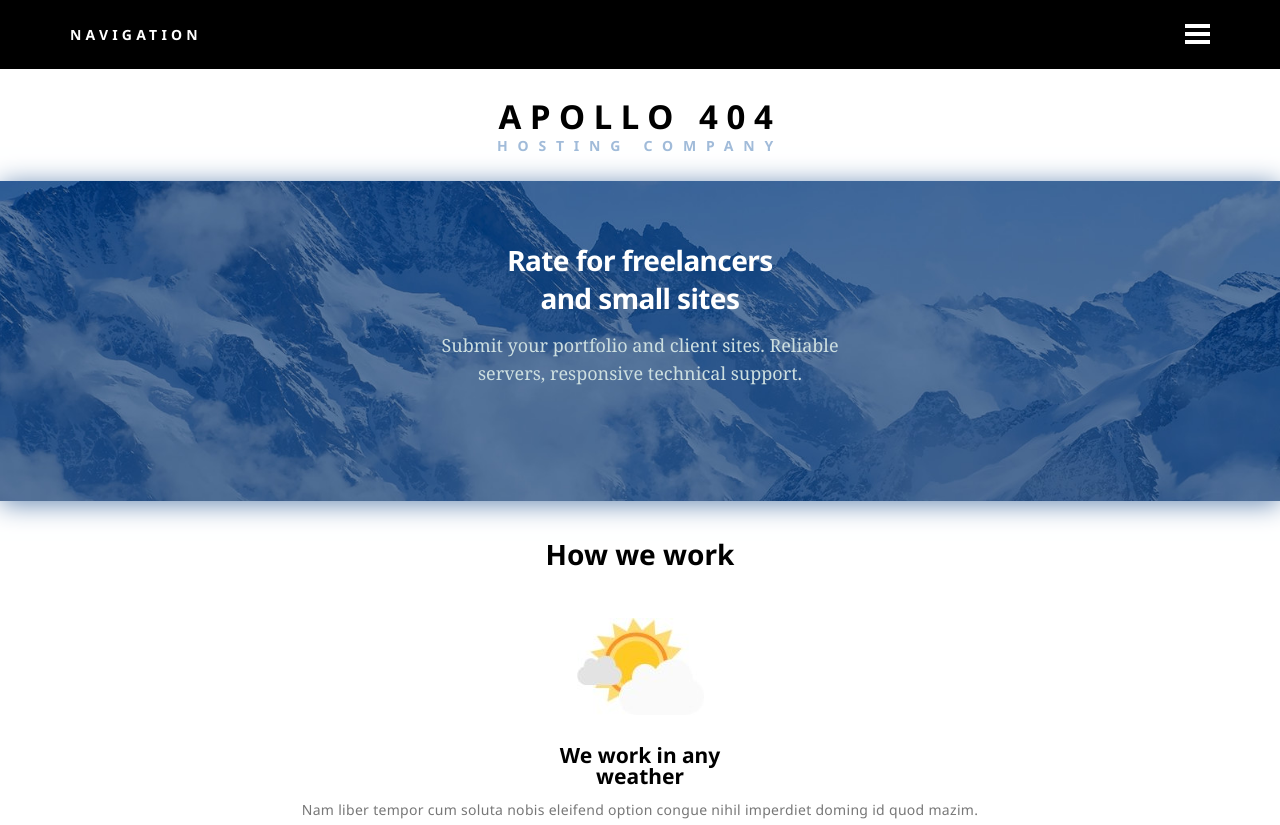
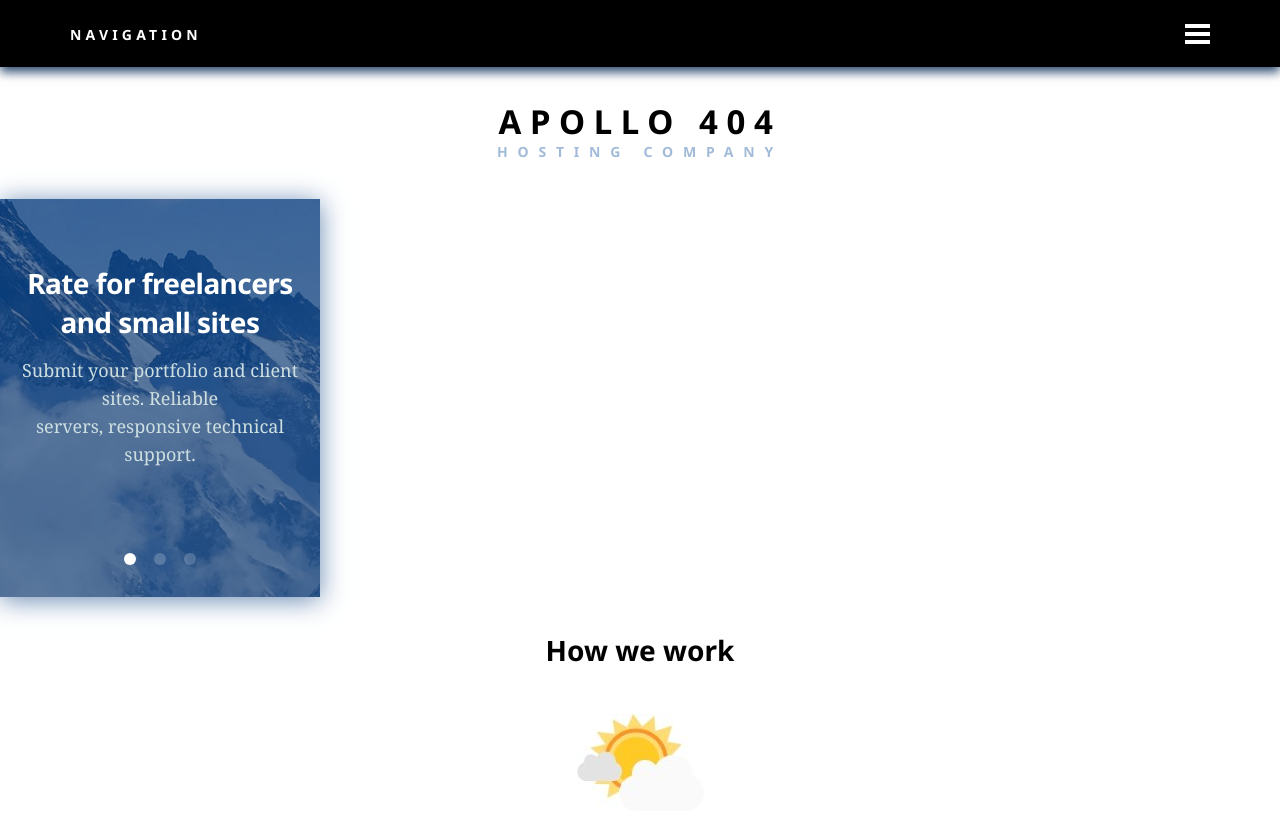
Before and after one commit to enterkvas/dz_10_Apollo_grid, a plain HTML site: page index.html in a window 1280 px wide. Shown: the top 825 px of the page. Drawn offline with nearby package versions, Linux system fonts and the light colour scheme; a web font is replaced by a local one.

Commit message:
The 320 size is completed

```diff
--- a/css/sections/logo.css
+++ b/css/sections/logo.css
@@ -1,14 +1,14 @@
 .logo {
    padding-top: 100px;
-   padding-bottom: 28px;
+   padding-bottom: 40px;
    font-weight: 700;
    text-transform: uppercase;
    text-align: center;
 }
 
 .logo__title {
-   margin-bottom: 6px;
    font-size: 33px;
+   line-height: 1.35;
    letter-spacing: 0.26em;
    color: #000;
 }
--- a/css/sections/navigation.css
+++ b/css/sections/navigation.css
@@ -3,9 +3,10 @@
    top: 0;
    left: 0;
    width: 100%;
+   height: 67px;
    background-color: #000;
    color: #fff;
-   height: 69px;
+   box-shadow: 0px 5px 10px 0px #2a496d;
    z-index: 10;
 }
 
--- a/css/sections/slider.css
+++ b/css/sections/slider.css
@@ -1,6 +1,7 @@
 .slider {
+   max-width: 320px;
    position: relative;
-   padding-top: 60px;
+   padding-top: 65px;
    padding-bottom: 9px;
    background-color: #00306e;
    background-repeat: no-repeat;
@@ -24,14 +25,14 @@
 .slider-swiper__title {
    margin-bottom: 14px;
    font-size: 28px;
-   line-height: 1.36;
+   line-height: 1.4;
    font-weight: 700;
    letter-spacing: -0.02em;
    color: var(--white);
 }
 
 .slider-swiper__subtitle {
-   margin-bottom: 105px;
+   margin-bottom: 69px;
    font-family: 'Noto Serif', serif;
    font-size: 18px;
    line-height: 1.56;
--- a/index.html
+++ b/index.html
@@ -56,6 +56,7 @@
                <div class="logo__subtitle">hosting company</div>
             </div>
          </div>
+         <!-- / Logo  -->
       </header>
       <main>
          <!-- Slider -->
@@ -67,7 +68,7 @@
                <!-- Slider Swiper -->
                <div class="slider-swiper swiper">
                   <!-- Mandatory shell -->
-                  <div class="slider-swiper__wrapper swiper__wrapper">
+                  <div class="slider-swiper__wrapper swiper-wrapper">
                      <!-- Slide 1 -->
                      <div class="swiper-slide">
                         <div class="slider-swiper__col">
@@ -91,7 +92,7 @@
                      </div>
                      <!-- / Slide 1 -->
                      <!-- Slide 2 -->
-                     <!-- <div class="swiper-slide">
+                     <div class="swiper-slide">
                         <div class="slider-swiper__col">
                            <div class="visible-mobile">
                               <div class="slider-swiper__title">Startup hosting</div>
@@ -111,10 +112,10 @@
                               </div>
                            </div>
                         </div>
-                     </div> -->
+                     </div>
                      <!-- / Slide 2  -->
                      <!-- Slide 3 -->
-                     <!-- <div class="swiper-slide">
+                     <div class="swiper-slide">
                         <div class="slider-swiper__col">
                            <div class="visible-mobile">
                               <div class="slider-swiper__title">
@@ -137,7 +138,7 @@
                               </p>
                            </div>
                         </div>
-                     </div> -->
+                     </div>
                      <!-- / Slide 3 -->
                   </div>
                   <!-- Pagination -->
--- a/js/script.js
+++ b/js/script.js
@@ -3,7 +3,13 @@
 const nav = document.querySelector('.navigation'),
       iconBurger = document.querySelector('.navigation__toggle-button'),
       navList = document.querySelector('.menu__list');
+      // menuDesk = document.querySelector('.navigation__desktop');
+      // menuDesktop = document.getElementById('desktopMenu');
+      // menuDesktop.style.display = 'none';
 iconBurger.addEventListener("click", function(e){
+   // document.addEventListener("DOMContentLoaded", ready);
+   // menuDesktop.style.display = '';
+   // menuDesk.classList.toggle('_visib');
    iconBurger.classList.toggle('_active');
    navList.classList.toggle('_active');
    nav.classList.toggle('navigation--navy-blue');
```
